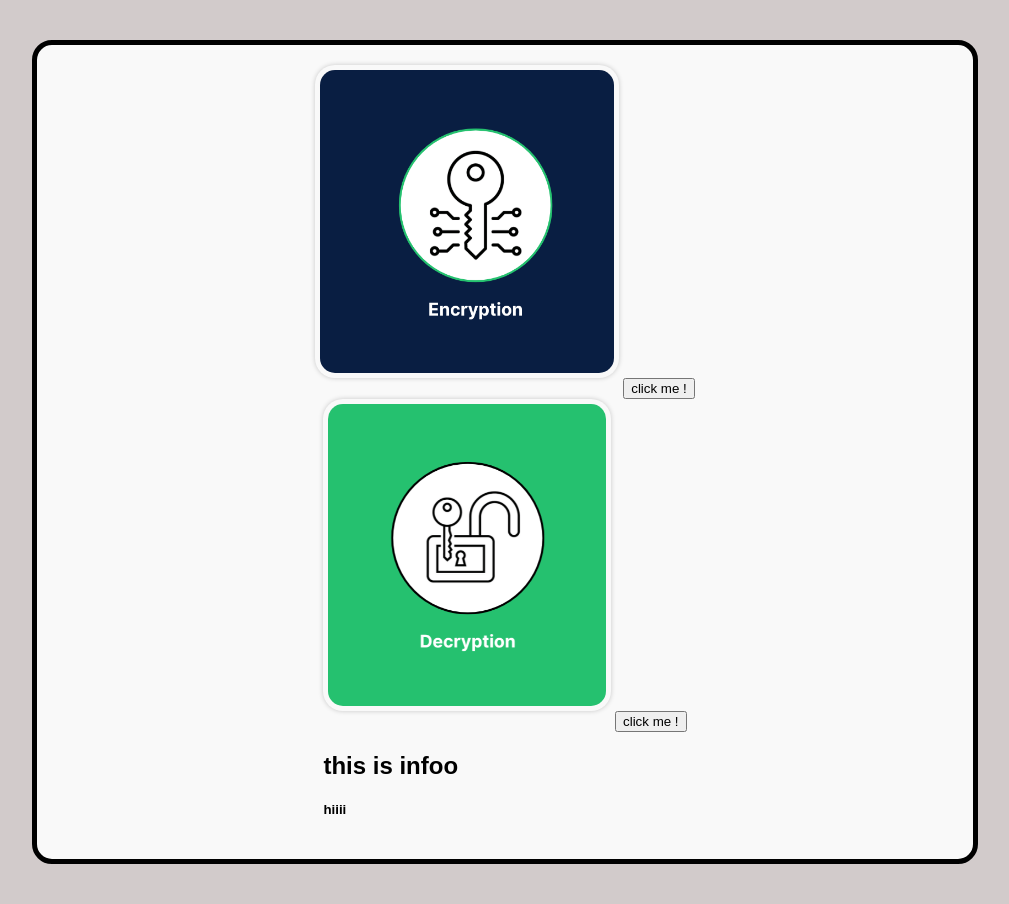
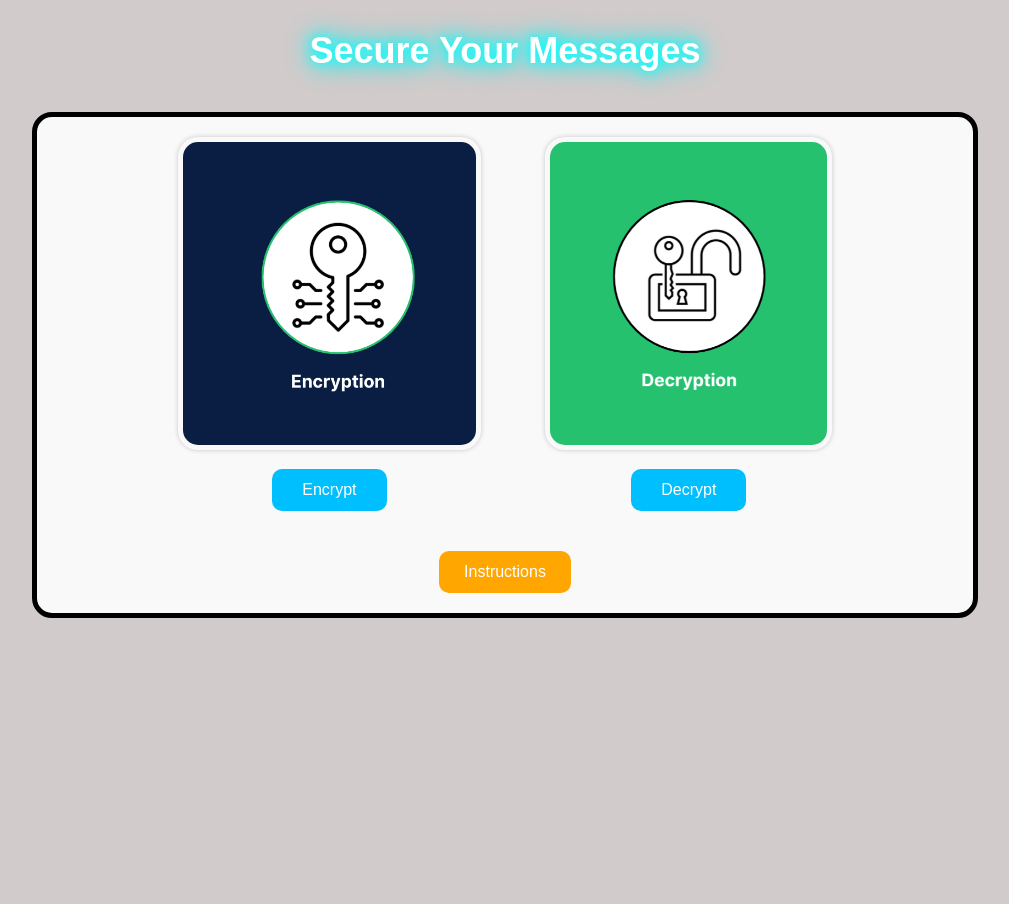
Before and after one commit to Thanush-07/Secureption-, a Flask app: page / in a window 1280 px wide. Shown: the part 98-1002 px from the top of the page, without its empty margins (135-1144 px from the left). After the commit the page ends 716 px from the top, so only its background shows below. Run offline with Flask 3, Linux system fonts and the light colour scheme.

Commit message:
templated updated

```diff
--- a/templates/index.html
+++ b/templates/index.html
@@ -1,13 +1,14 @@
 <!DOCTYPE html>
 <html lang="en">
 <head>
-    <meta charset="UTF-8">
-    <meta name="viewport" content="width=device-width, initial-scale=1.0">
-    <title>Secureption </title>
+  <meta charset="UTF-8" />
+  <meta name="viewport" content="width=device-width, initial-scale=1.0"/>
+  <title>Secureption</title>
   <link rel="icon" type="image" href="{{ url_for('static', filename='img/icon.jpg') }}">
   <link rel="stylesheet" href="{{ url_for('static',filename='style.css')}}">
-</head>
+</html>
 <body>
+  <!-- Navigation Bar -->
   <nav>
     <h2>Secureption</h2>
     <ul class="navbar">
@@ -16,24 +17,31 @@
       <li class="nav1">PSA</li>
     </ul>
   </nav>
+
+  <!-- Glowing Title -->
+  <center><h1 class="glow-title">Secure Your Messages</h1></center>
+
+  <!-- Main Container -->
   <div id="cont">
-    <div id="encryp">
-    <a href=""><img src="../static/img/encryption.png" alt="encryption" id="img1"></a>
 
-    <button id="btn1">click me !</button>
+    <!-- Horizontal image layout -->
+    <div class="image-row">
+      <!-- Encryption -->
+      <div class="section">
+        <a href="#"><img src="static/img/encryption.png" alt="encryption" id="img1"></a>
+        <button class="action-btn">Encrypt</button>
       </div>
-<div id="decryp">
 
-    <a href=""><img src="../static/img/decryption.png" alt="decryption" id="img2"></a>
-    <button id="btn2">click me !</button>
+      <!-- Decryption -->
+      <div class="section">
+        <a href="#"><img src="static/img/decryption.png" alt="decryption" id="img2"></a>
+        <button class="action-btn">Decrypt</button>
+      </div>
+    </div>
 
-
-    <div>
-        <h2>this is infoo</h2>
-        <h5>hiiii</h5>
-    </div>
+    <!-- Instruction Button -->
+    <div class="instruction-btn-container">
+      <button class="instruction-btn">Instructions</button>
     </div>
   </div>
 </body>
-</body>
-</html>
```
Lines whose indentation alone changed are shown as unchanged.
